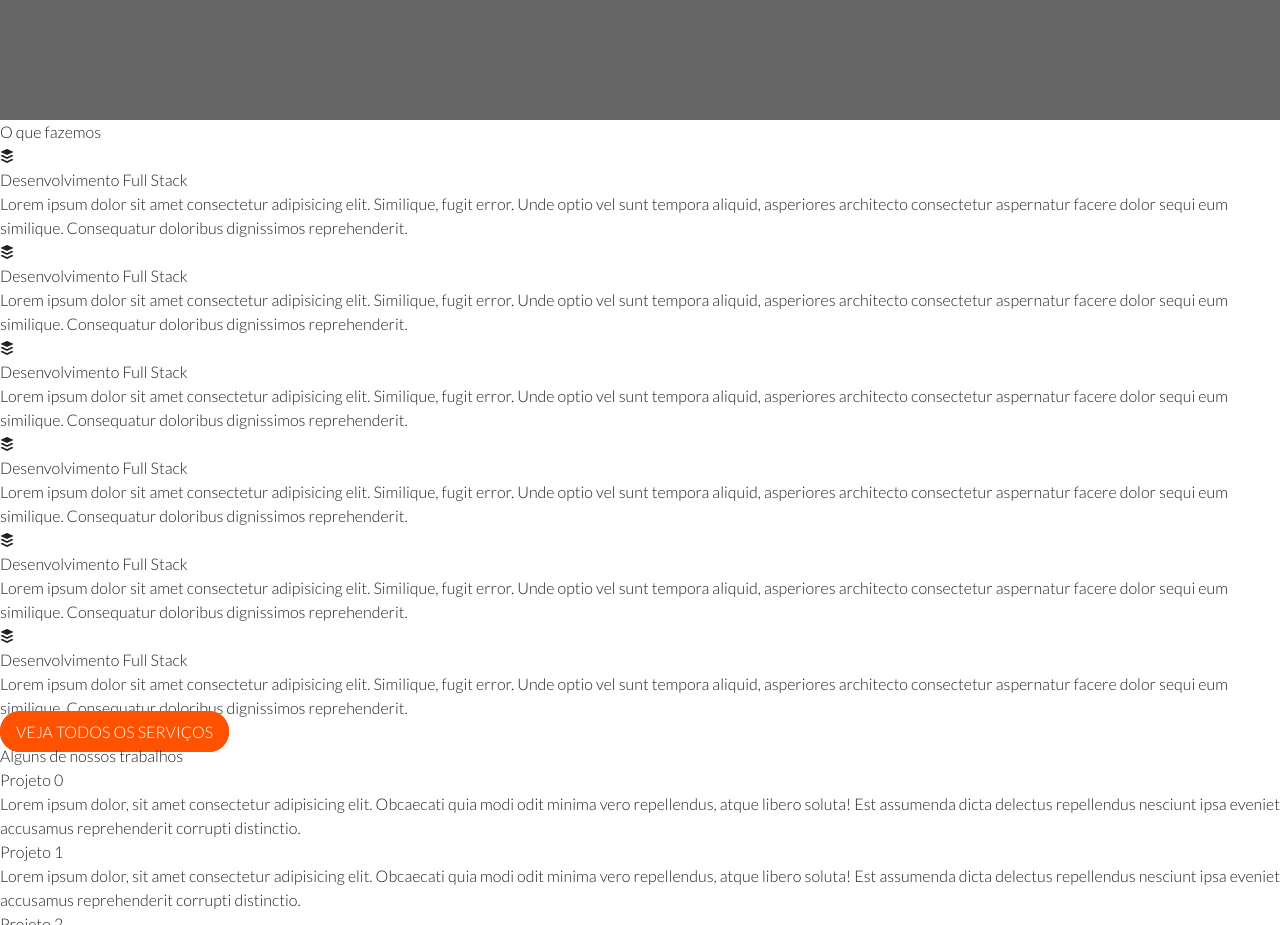
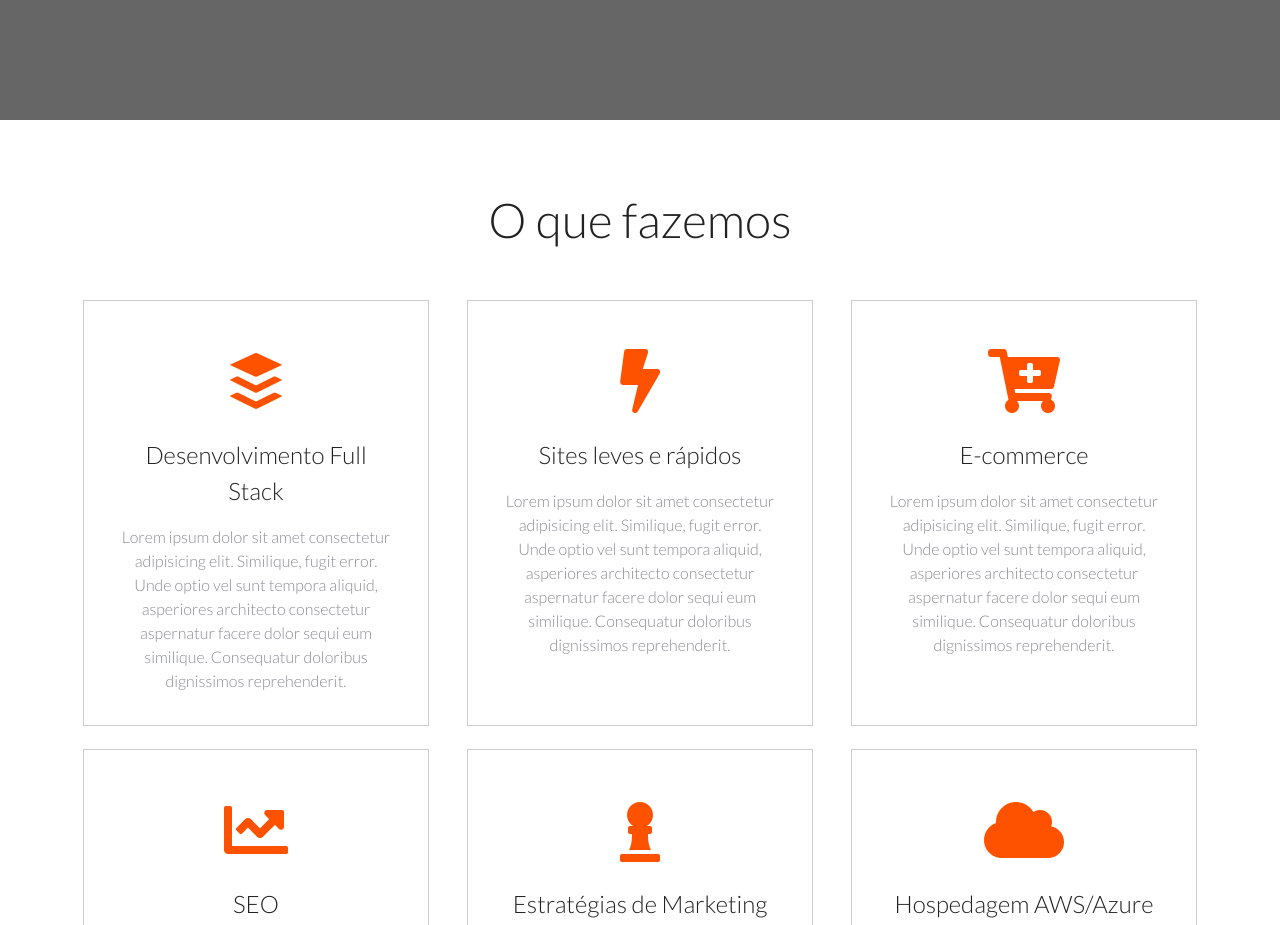
Before and after one commit to otaviosouza/css-sass-rwd, a plain HTML site: page 02_agency-practice/index.html in a window 1280 px wide. Shown: the part 560-1485 px from the top of the page. Drawn offline with Linux system fonts and the light colour scheme.

```diff
--- a/02_agency-practice/assets/sass/partials/_utilities.sass
+++ b/02_agency-practice/assets/sass/partials/_utilities.sass
@@ -67,6 +67,12 @@
 %title-text-shadow
     text-shadow: .3rem .2rem $black
 
+%section-title
+    margin:
+        top: 3.2rem
+    font-size: 3em
+    text-align: center
+
 .btn
     padding: 1rem 1.6rem
     border: 1px solid $light-color
--- a/02_agency-practice/assets/sass/styles.sass
+++ b/02_agency-practice/assets/sass/styles.sass
@@ -51,3 +51,37 @@
                 top: .1rem
             font-size: 4em
             @extend %title-text-shadow
+
+.services__container
+    padding: 3.2rem
+    margin:
+        bottom: 3.2rem
+    text-align: center
+    h2
+        @extend %section-title
+    .services__card
+        width: 30%
+        padding: 3.2rem
+        border: .1rem solid #ccc
+        margin: 1%
+        transition: .3s
+        &-container
+            padding: 3.2rem
+            display: flex
+            flex-wrap: wrap
+            justify-content: space-around
+        i
+            margin:
+                top: 1.6rem
+                bottom: 2.4rem
+            display: block
+            font-size: 6.4rem
+            color: $primary-color
+        h3
+            margin-bottom: 1.6rem
+            font-size: 2.4rem
+        p
+            color: $text-color
+        &:hover
+            border: transparent
+            box-shadow: 0 .1rem 1rem #ccc
--- a/02_agency-practice/index.html
+++ b/02_agency-practice/index.html
@@ -40,28 +40,28 @@
                 <p>Lorem ipsum dolor sit amet consectetur adipisicing elit. Similique, fugit error. Unde optio vel sunt tempora aliquid, asperiores architecto consectetur aspernatur facere dolor sequi eum similique. Consequatur doloribus dignissimos reprehenderit.</p>
             </div><!-- /services__card -->
             <div class="services__card">
-                <i class="fab fa-buffer"></i>
-                <h3>Desenvolvimento Full Stack</h3>
+                <i class="fas fa-bolt"></i>
+                <h3>Sites leves e rápidos</h3>
                 <p>Lorem ipsum dolor sit amet consectetur adipisicing elit. Similique, fugit error. Unde optio vel sunt tempora aliquid, asperiores architecto consectetur aspernatur facere dolor sequi eum similique. Consequatur doloribus dignissimos reprehenderit.</p>
             </div><!-- /services__card -->
             <div class="services__card">
-                <i class="fab fa-buffer"></i>
-                <h3>Desenvolvimento Full Stack</h3>
+                <i class="fas fa-cart-plus"></i>
+                <h3>E-commerce</h3>
                 <p>Lorem ipsum dolor sit amet consectetur adipisicing elit. Similique, fugit error. Unde optio vel sunt tempora aliquid, asperiores architecto consectetur aspernatur facere dolor sequi eum similique. Consequatur doloribus dignissimos reprehenderit.</p>
             </div><!-- /services__card -->
             <div class="services__card">
-                <i class="fab fa-buffer"></i>
-                <h3>Desenvolvimento Full Stack</h3>
+                <i class="fas fa-chart-line"></i>
+                <h3>SEO</h3>
                 <p>Lorem ipsum dolor sit amet consectetur adipisicing elit. Similique, fugit error. Unde optio vel sunt tempora aliquid, asperiores architecto consectetur aspernatur facere dolor sequi eum similique. Consequatur doloribus dignissimos reprehenderit.</p>
             </div><!-- /services__card -->
             <div class="services__card">
-                <i class="fab fa-buffer"></i>
-                <h3>Desenvolvimento Full Stack</h3>
+                <i class="fas fa-chess-pawn"></i>
+                <h3>Estratégias de Marketing</h3>
                 <p>Lorem ipsum dolor sit amet consectetur adipisicing elit. Similique, fugit error. Unde optio vel sunt tempora aliquid, asperiores architecto consectetur aspernatur facere dolor sequi eum similique. Consequatur doloribus dignissimos reprehenderit.</p>
             </div><!-- /services__card -->
             <div class="services__card">
-                <i class="fab fa-buffer"></i>
-                <h3>Desenvolvimento Full Stack</h3>
+                <i class="fas fa-cloud"></i>
+                <h3>Hospedagem AWS/Azure</h3>
                 <p>Lorem ipsum dolor sit amet consectetur adipisicing elit. Similique, fugit error. Unde optio vel sunt tempora aliquid, asperiores architecto consectetur aspernatur facere dolor sequi eum similique. Consequatur doloribus dignissimos reprehenderit.</p>
             </div><!-- /services__card -->
         </div><!-- /services__card-container -->
```
Also changed, not shown: 02_agency-practice/assets/css/styles.min.css.
